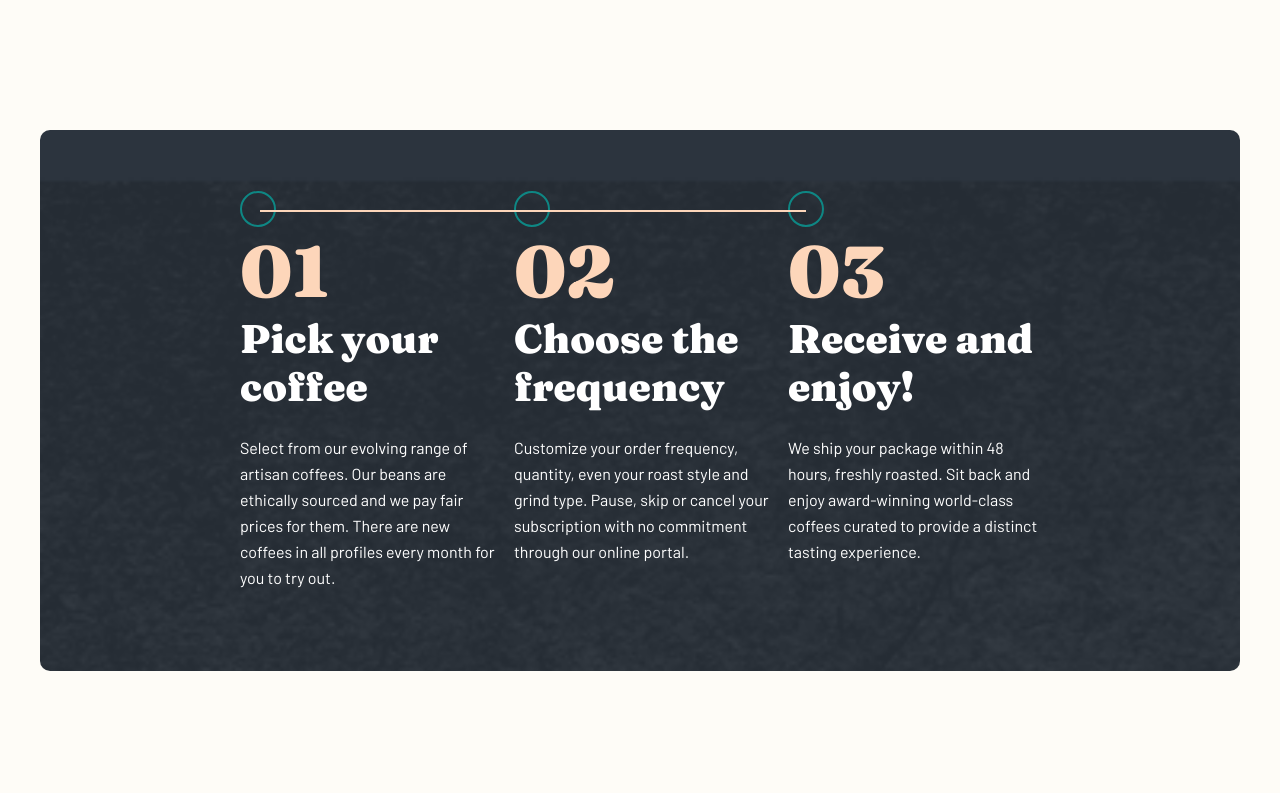
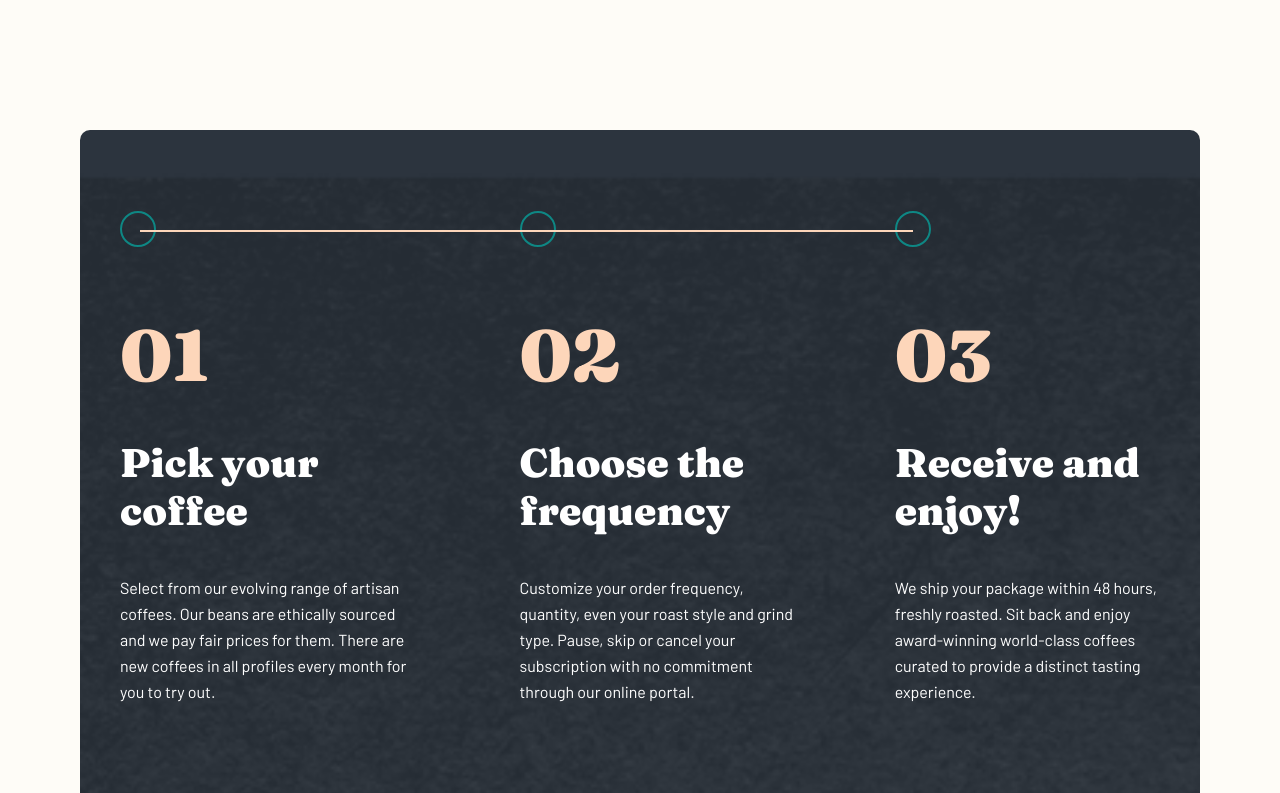
Before and after one commit to gcarter89/coffeeroasters, a React (Create React App) app: page / in a window 1280 px wide. Shown: the part 540-1333 px from the top of the page. Built offline with nearby package versions, Linux system fonts and the light colour scheme.

Commit message:
steps section completed

```diff
--- a/src/components/plan/Plan.module.scss
+++ b/src/components/plan/Plan.module.scss
@@ -270,4 +270,30 @@
 }
 
 @media screen and (min-width:'1200px') {
+    .plan {
+        &__steps {
+            margin-left: auto;
+            margin-right: auto;
+            max-width: 1280px;
+        }
+
+        &__stepsContainer {
+            max-width: 1045px;
+            gap: 96px;
+            padding-top: 100px;
+            padding-bottom: 100px;
+            h2 {
+                margin-top: 40px;
+                margin-bottom: 40px;
+            }
+        }
+
+        &__stepsContainerDivider {
+            width: 69%;
+        }
+
+        &__stepsCardCircle {
+            margin-bottom: 64px;
+        }
+    }
 }
```
